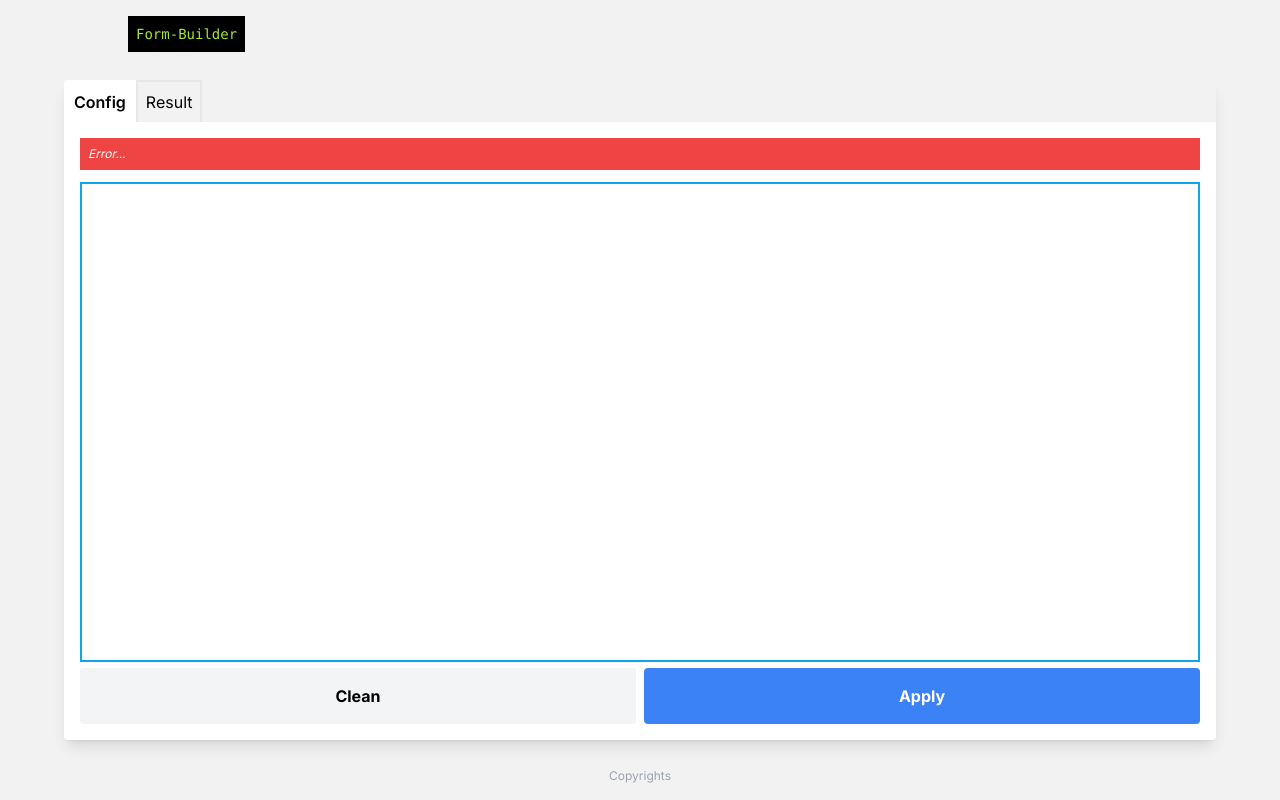
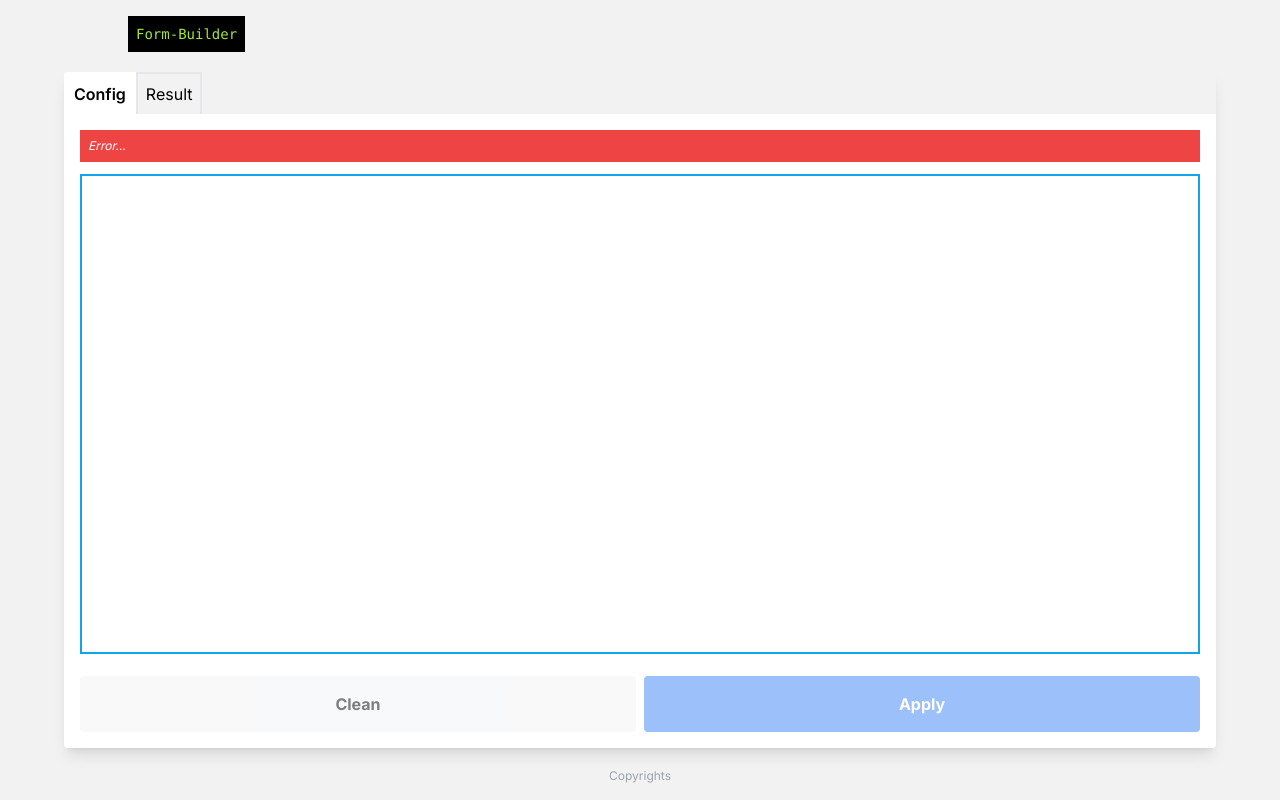
Before and after one commit to cabralada/react-form-builder, a Next.js app: page / in a window 1280 px wide. Built offline with nearby package versions, Linux system fonts and the light colour scheme.

Commit message:
refactor: Small code improve

```diff
--- a/app/page.tsx
+++ b/app/page.tsx
@@ -3,25 +3,28 @@
 import { useDispatch } from "react-redux"
 import { addData, cleanData } from "./redux/features/data-slice"
 import { AppDispatch, useAppSelector } from "./redux/store"
-import { FormEvent, useState } from "react"
+import { FormEvent, useRef, useState } from "react"
 import { useRouter } from "next/navigation"
 
 export default function Home() {
   const router = useRouter()
   const selector = useAppSelector((state) => state.store.store.value.data)
+  const textareaContent = useRef()
 
-  const [text, setText] = useState<string | null>(null)
+  const [text, setText] = useState<string>(selector)
   const dispatch = useDispatch<AppDispatch>()
 
   const handleCleanData = () => {
     setText("")
     dispatch(cleanData())
+    console.log(textareaContent.current)
   }
 
   const handleSubmit = (event: FormEvent) => {
     event.preventDefault()
-    text && dispatch(addData(JSON.stringify(text)))
-    router.replace("/result")
+
+    text && dispatch(addData(text))
+    text && router.replace("/result")
   }
 
   const isValidinput = text?.length === 0
@@ -30,23 +33,24 @@ export default function Home() {
     <form onSubmit={handleSubmit}>
       <p className="mb-3 p-2 text-white text-xs italic bg-red-500">Error...</p>
       <textarea
-        defaultValue={selector}
+        ref={textareaContent.current}
+        value={text}
         onChange={(e) => setText(e.target.value)}
-        className="resize-none mx-auto w-full h-[calc(60vh)] max-h-[calc(60vh)] box-border border-solid border-2 border-sky-500"
+        className="resize-none mb-4 mx-auto w-full h-[calc(60vh)] max-h-[calc(60vh)] box-border border-solid border-2 border-sky-500"
       />
 
       <div className="flex space-x-2">
         <button
           disabled={isValidinput}
           onClick={handleCleanData}
-          className="w-full bg-gray-100 hover:bg-gray-300 text-black font-bold p-4 rounded"
+          className="w-full bg-gray-100 hover:bg-gray-300 text-black font-bold p-4 rounded disabled:opacity-50 hover:disabled:bg-gray-100"
         >
           Clean
         </button>
 
         <button
           disabled={isValidinput}
-          className="w-full bg-blue-500 hover:bg-blue-700 text-white font-bold p-4 rounded"
+          className="w-full bg-blue-500 hover:bg-blue-700 text-white font-bold p-4 rounded disabled:opacity-50 hover:disabled:bg-blue-500"
         >
           Apply
         </button>
```
